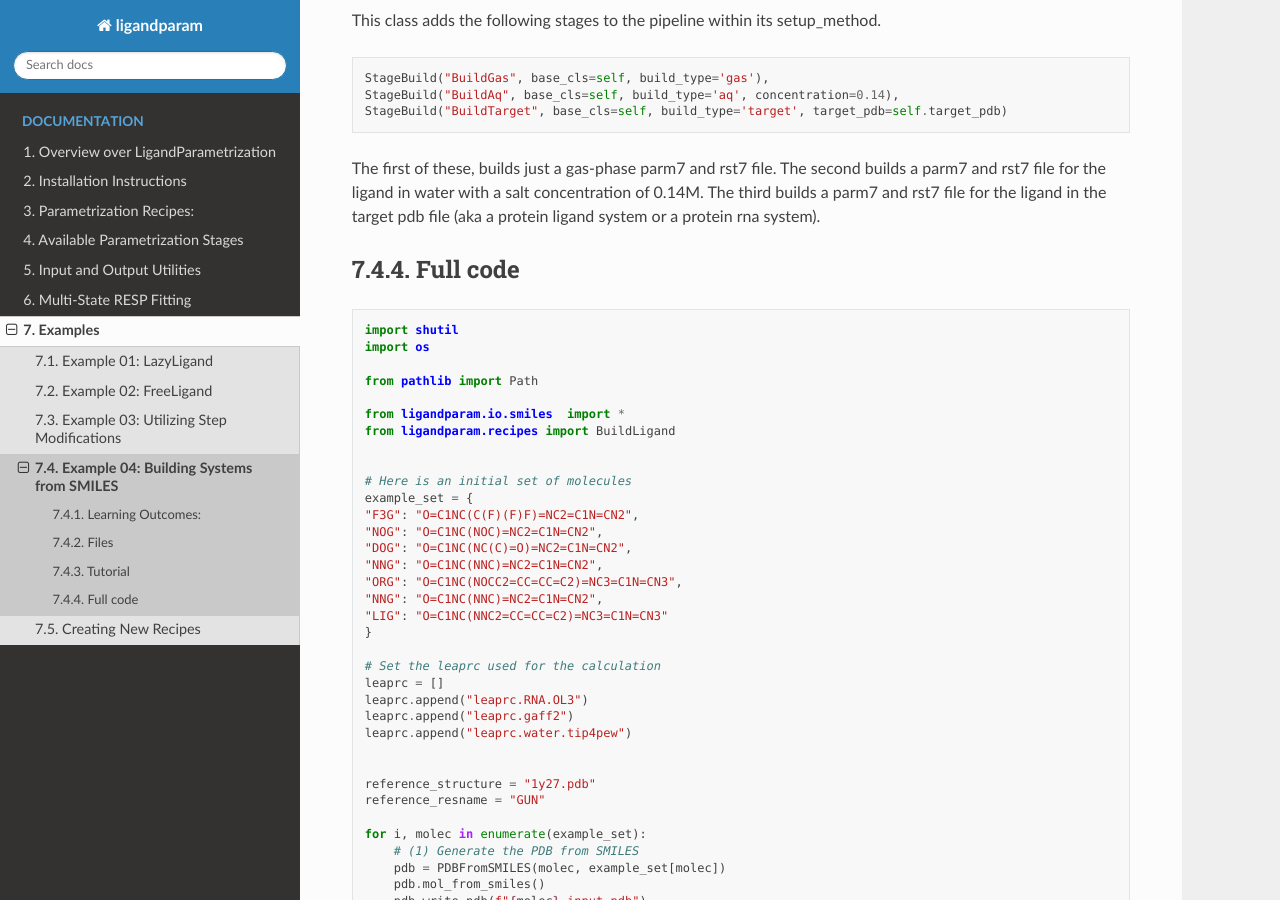
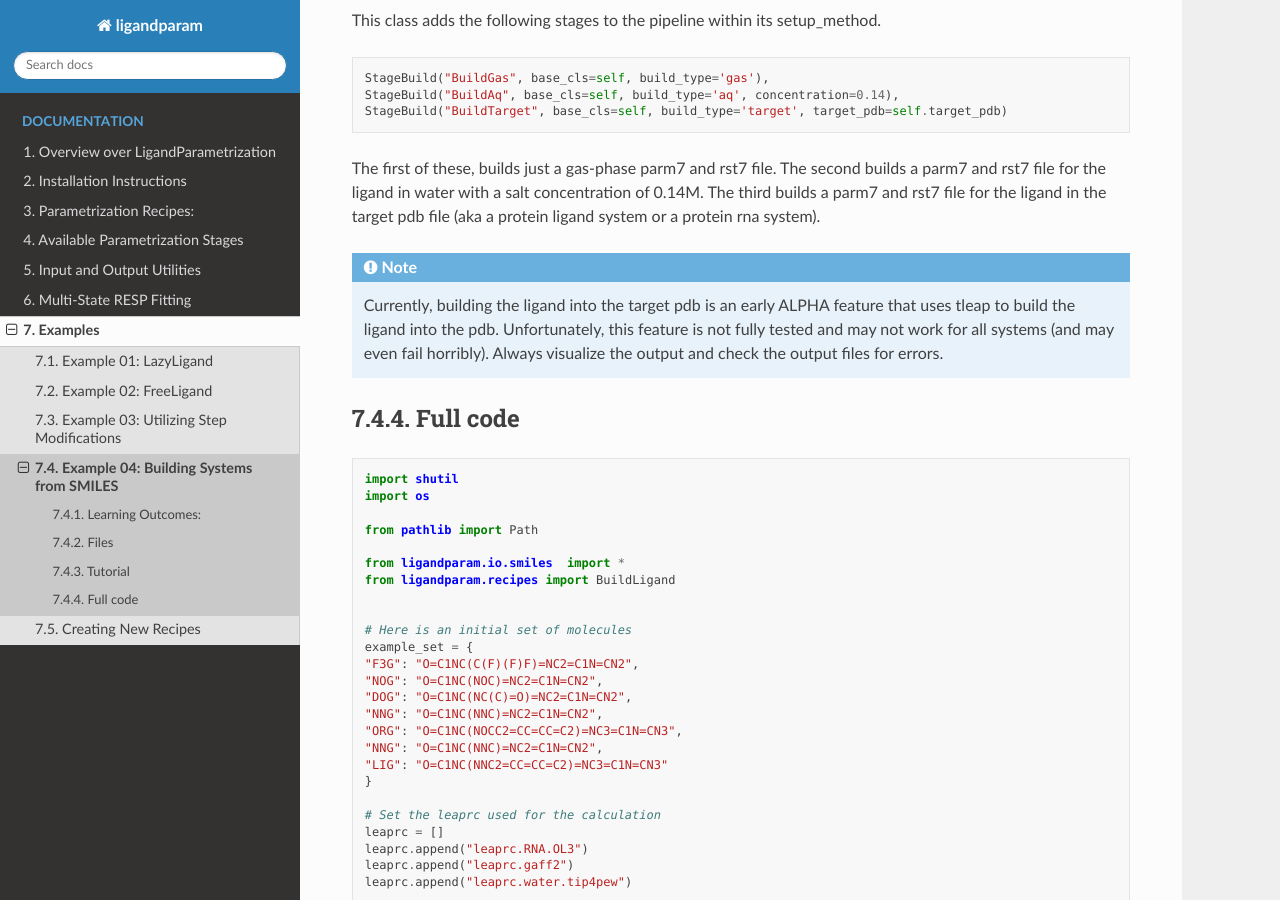
Before and after one commit to piskuliche/ligandparam, a Sphinx documentation site: the page built from docs/source/documentation_pages/examples/04_FromSmiles.rst, in a window 1280 px wide and 900 px high, scrolled down 2186 px. Built offline with Sphinx 7.4.7 and the Read the Docs theme 3.1.0, drawn with Linux system fonts in a browser that asks for light colours.

Commit message:
Add cautionary note about alpha feature for ligand building in documentation

```diff
--- a/docs/source/documentation_pages/examples/04_FromSmiles.rst
+++ b/docs/source/documentation_pages/examples/04_FromSmiles.rst
@@ -112,6 +112,8 @@ The first of these, builds just a gas-phase parm7 and rst7 file. The second buil
 of 0.14M. The third builds a parm7 and rst7 file for the ligand in the target pdb file (aka a protein ligand system or a protein rna system).
 
 
+.. note:: Currently, building the ligand into the target pdb is an early ALPHA feature that uses tleap to build the ligand into the pdb. Unfortunately, this feature is not fully tested and may not work for all systems (and may even fail horribly). Always visualize the output and check the output files for errors.
+
 Full code
 ---------
 
```
